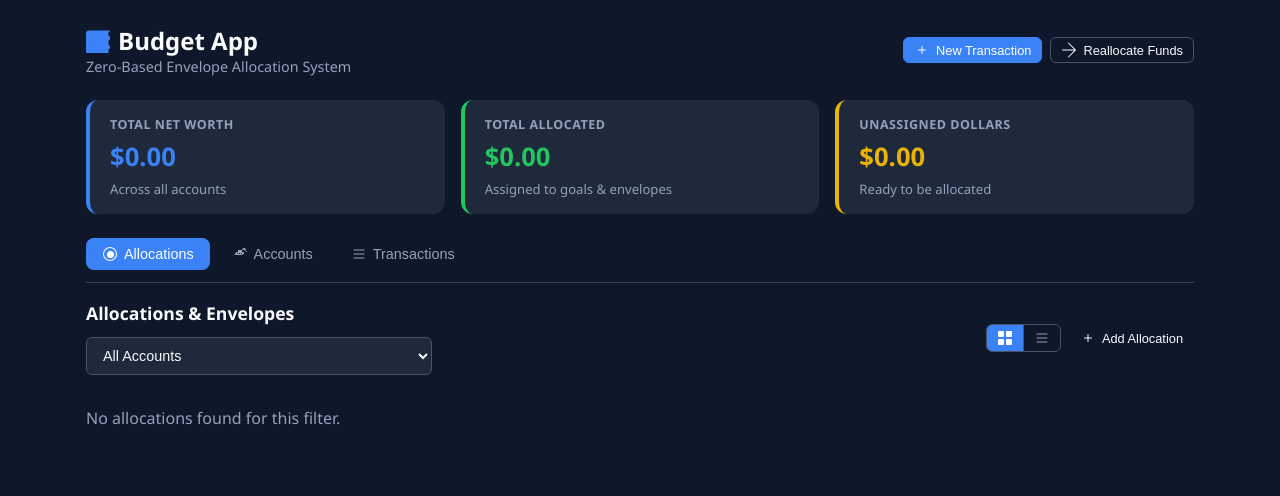
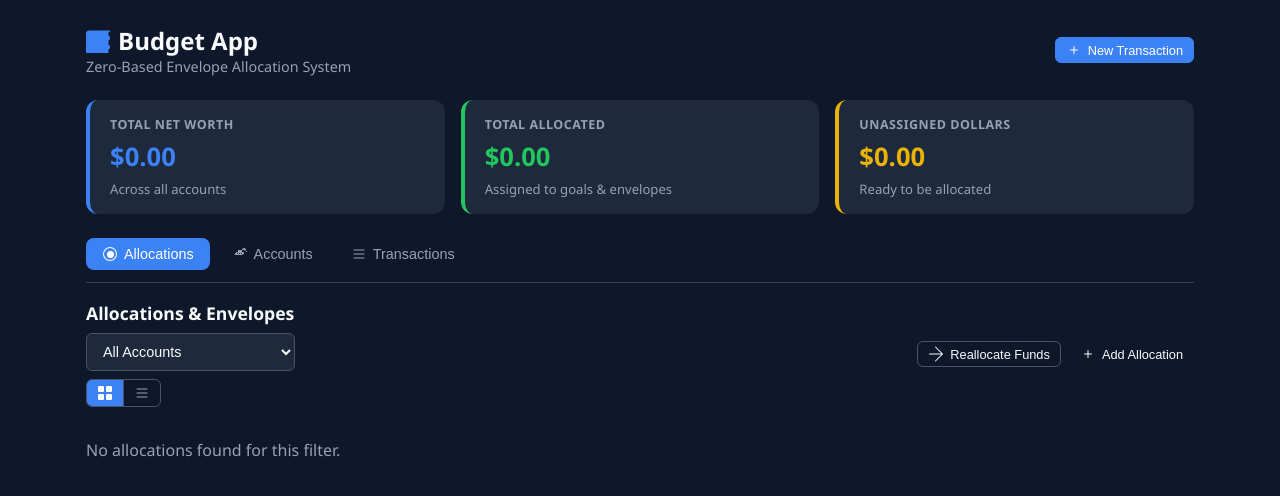
Before and after one commit to SnowFox4827/Budget, a Flask app: page / in a window 1280 px wide. Shown: the top 496 px of the page. Run offline with Flask 3, Linux system fonts and the light colour scheme; data that the repository does not hold is empty.

Commit message:
updated formatting of app buttons

```diff
--- a/static/css/styles.css
+++ b/static/css/styles.css
@@ -113,7 +113,8 @@ body {
 
 /* ---------- Section header ---------- */
 .section-head { display: flex; justify-content: space-between; align-items: center; margin-bottom: 16px; flex-wrap: wrap; gap: 12px; }
-.section-head .left { display: flex; align-items: center; gap: 12px; flex-wrap: wrap; }
+.section-head .left { display: flex; flex-direction: column; align-items: flex-start; gap: 8px; }
+.section-head .controls { display: flex; align-items: center; gap: 8px; flex-wrap: wrap; }
 .section-head .right { display: flex; align-items: center; gap: 8px; }
 .section-title { font-size: 1.1rem; font-weight: 700; margin: 0; }
 
--- a/templates/index.html
+++ b/templates/index.html
@@ -19,7 +19,6 @@
         </div>
         <div class="flex gap-2">
                 <button class="btn btn-primary btn-sm" onclick="showAddTransactionModal()"><svg xmlns="http://www.w3.org/2000/svg" width="16" height="16" fill="currentColor" viewBox="0 0 16 16"><path d="M8 4a.5.5 0 0 1 .5.5v3h3a.5.5 0 0 1 0 1h-3v3a.5.5 0 0 1-1 0v-3h-3a.5.5 0 0 1 0-1h3v-3A.5.5 0 0 1 8 4z"/></svg> New Transaction</button>
-            <button class="btn btn-outline-secondary btn-sm" onclick="showTransferModal()"><svg xmlns="http://www.w3.org/2000/svg" width="16" height="16" fill="currentColor" viewBox="0 0 16 16"><path d="M1 8a.5.5 0 0 1 .5-.5h11.793l-6.147-6.146a.5.5 0 1 1 .708-.708l7 7a.5.5 0 0 1 0 .708l-7 7a.5.5 0 0 1-.708-.708L13.293 8.5H1.5A.5.5 0 0 1 1 8z"/></svg> Reallocate Funds</button>
         </div>
     </div>
 
@@ -54,15 +53,18 @@
         <div class="section-head">
             <div class="left">
                 <h5 class="section-title m-0">Allocations &amp; Envelopes</h5>
+                <div class="controls">
                     <select id="alloc-account-filter">
                         <option value="">All Accounts</option>
                     </select>
-            </div>
-            <div class="right">
                     <div class="toggle-group">
                         <button type="button" class="toggle-btn" id="alloc-view-grid" title="Card view" onclick="setAllocationView('grid')"><svg xmlns="http://www.w3.org/2000/svg" width="16" height="16" fill="currentColor" viewBox="0 0 16 16"><path d="M1 2a1 1 0 0 1 1-1h4a1 1 0 0 1 1 1v4a1 1 0 0 1-1 1H2a1 1 0 0 1-1-1V2zm8 0a1 1 0 0 1 1-1h4a1 1 0 0 1 1 1v4a1 1 0 0 1-1 1h-4a1 1 0 0 1-1-1V2zM1 10a1 1 0 0 1 1-1h4a1 1 0 0 1 1 1v4a1 1 0 0 1-1 1H2a1 1 0 0 1-1-1v-4zm8 0a1 1 0 0 1 1-1h4a1 1 0 0 1 1 1v4a1 1 0 0 1-1 1h-4a1 1 0 0 1-1-1v-4z"/></svg></button>
                         <button type="button" class="toggle-btn" id="alloc-view-list" title="List view" onclick="setAllocationView('list')"><svg xmlns="http://www.w3.org/2000/svg" width="16" height="16" fill="currentColor" viewBox="0 0 16 16"><path d="M2.5 12a.5.5 0 0 1 .5-.5h10a.5.5 0 0 1 0 1H3a.5.5 0 0 1-.5-.5zm0-4a.5.5 0 0 1 .5-.5h10a.5.5 0 0 1 0 1H3a.5.5 0 0 1-.5-.5zm0-4a.5.5 0 0 1 .5-.5h10a.5.5 0 0 1 0 1H3a.5.5 0 0 1-.5-.5z"/></svg></button>
                     </div>
+                </div>
+            </div>
+            <div class="right">
+                <button class="btn btn-sm btn-outline-secondary" onclick="showTransferModal()"><svg xmlns="http://www.w3.org/2000/svg" width="16" height="16" fill="currentColor" viewBox="0 0 16 16"><path d="M1 8a.5.5 0 0 1 .5-.5h11.793l-6.147-6.146a.5.5 0 1 1 .708-.708l7 7a.5.5 0 0 1 0 .708l-7 7a.5.5 0 0 1-.708-.708L13.293 8.5H1.5A.5.5 0 0 1 1 8z"/></svg> Reallocate Funds</button>
                 <button class="btn btn-sm btn-outline-primary" onclick="showAddAllocationModal()"><svg xmlns="http://www.w3.org/2000/svg" width="16" height="16" fill="currentColor" viewBox="0 0 16 16"><path d="M8 4a.5.5 0 0 1 .5.5v3h3a.5.5 0 0 1 0 1h-3v3a.5.5 0 0 1-1 0v-3h-3a.5.5 0 0 1 0-1h3v-3A.5.5 0 0 1 8 4z"/></svg> Add Allocation</button>
             </div>
         </div>
@@ -92,12 +94,14 @@
         <div class="section-head">
             <div class="left">
                 <h5 class="section-title m-0">Accounts</h5>
-            </div>
-            <div class="right">
+                <div class="controls">
                     <div class="toggle-group">
                         <button type="button" class="toggle-btn" id="acc-view-grid" title="Card view" onclick="toggleAccountView('grid')"><svg xmlns="http://www.w3.org/2000/svg" width="16" height="16" fill="currentColor" viewBox="0 0 16 16"><path d="M1 2a1 1 0 0 1 1-1h4a1 1 0 0 1 1 1v4a1 1 0 0 1-1 1H2a1 1 0 0 1-1-1V2zm8 0a1 1 0 0 1 1-1h4a1 1 0 0 1 1 1v4a1 1 0 0 1-1 1h-4a1 1 0 0 1-1-1V2zM1 10a1 1 0 0 1 1-1h4a1 1 0 0 1 1 1v4a1 1 0 0 1-1 1H2a1 1 0 0 1-1-1v-4zm8 0a1 1 0 0 1 1-1h4a1 1 0 0 1 1 1v4a1 1 0 0 1-1 1h-4a1 1 0 0 1-1-1v-4z"/></svg></button>
                         <button type="button" class="toggle-btn" id="acc-view-list" title="List view" onclick="toggleAccountView('list')"><svg xmlns="http://www.w3.org/2000/svg" width="16" height="16" fill="currentColor" viewBox="0 0 16 16"><path d="M2.5 12a.5.5 0 0 1 .5-.5h10a.5.5 0 0 1 0 1H3a.5.5 0 0 1-.5-.5zm0-4a.5.5 0 0 1 .5-.5h10a.5.5 0 0 1 0 1H3a.5.5 0 0 1-.5-.5zm0-4a.5.5 0 0 1 .5-.5h10a.5.5 0 0 1 0 1H3a.5.5 0 0 1-.5-.5z"/></svg></button>
                     </div>
+                </div>
+            </div>
+            <div class="right">
                 <button class="btn btn-sm btn-outline-primary" onclick="showAddAccountModal()"><svg xmlns="http://www.w3.org/2000/svg" width="16" height="16" fill="currentColor" viewBox="0 0 16 16"><path d="M8 4a.5.5 0 0 1 .5.5v3h3a.5.5 0 0 1 0 1h-3v3a.5.5 0 0 1-1 0v-3h-3a.5.5 0 0 1 0-1h3v-3A.5.5 0 0 1 8 4z"/></svg> Add Account</button>
             </div>
         </div>
```
Lines whose indentation alone changed are shown as unchanged.
